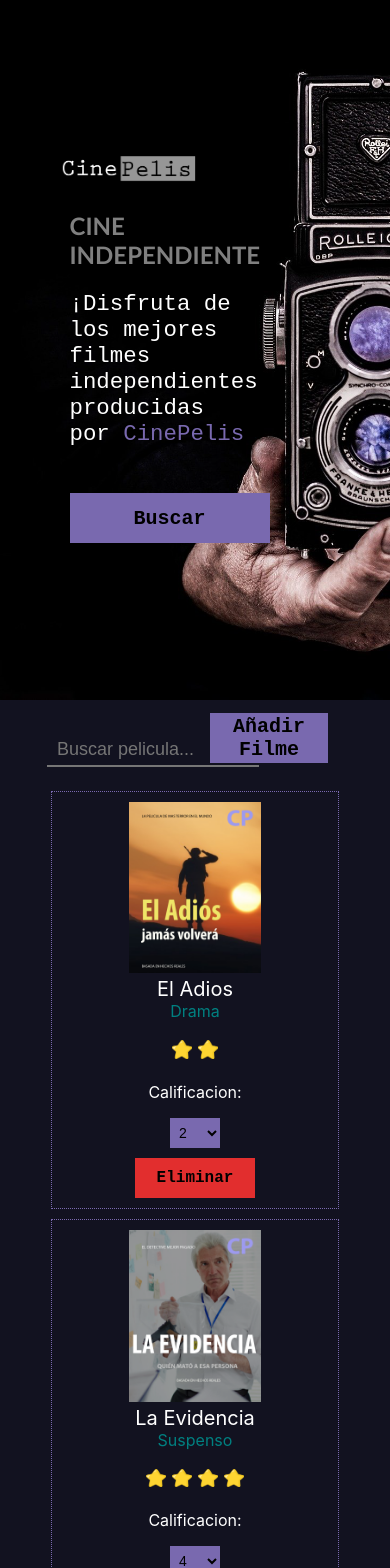
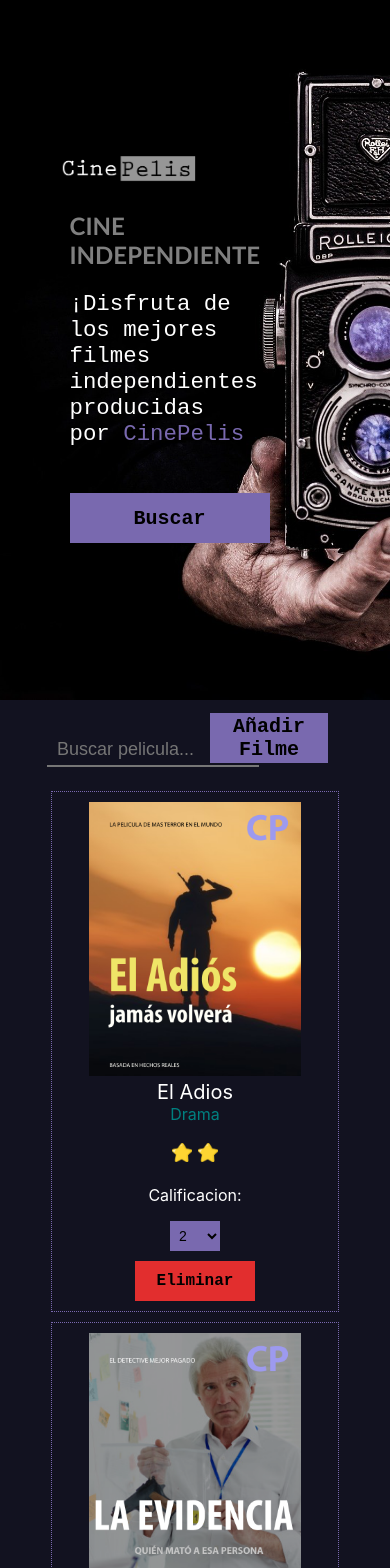
Before and after one commit to aldanajuansebastian/peliculas, a React (Create React App) app: page / in a window 390 px wide. Shown: the top 1568 px of the page. Built offline with nearby package versions, Linux system fonts and the light colour scheme.

Commit message:
Imagen apmpliada item

```diff
--- a/src/item.css
+++ b/src/item.css
@@ -52,4 +52,8 @@
         flex-direction: column;
         width: 80%;
     }
+    .item>.imagen {
+        width: 80%;
+        float:left;
+    }
 }
```
